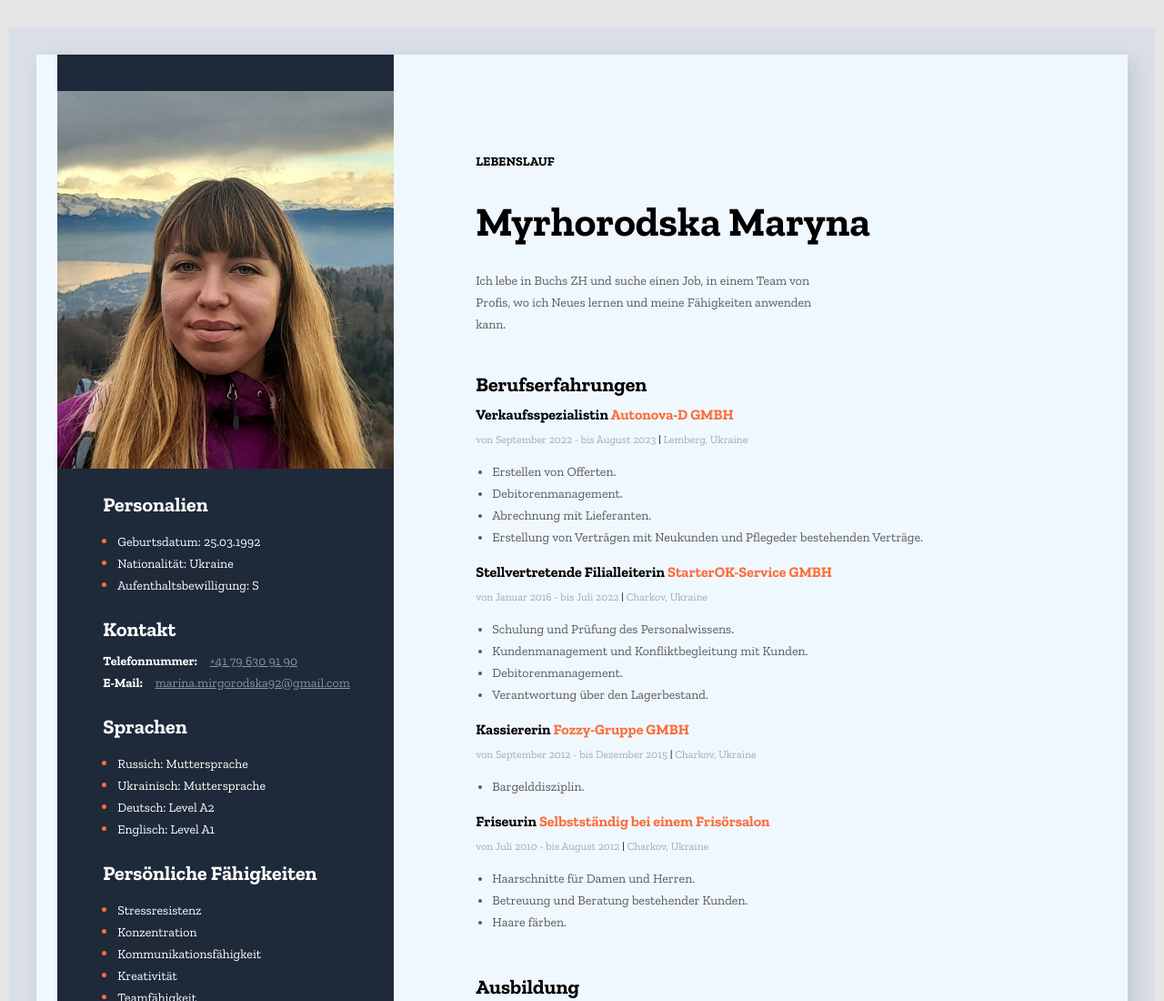
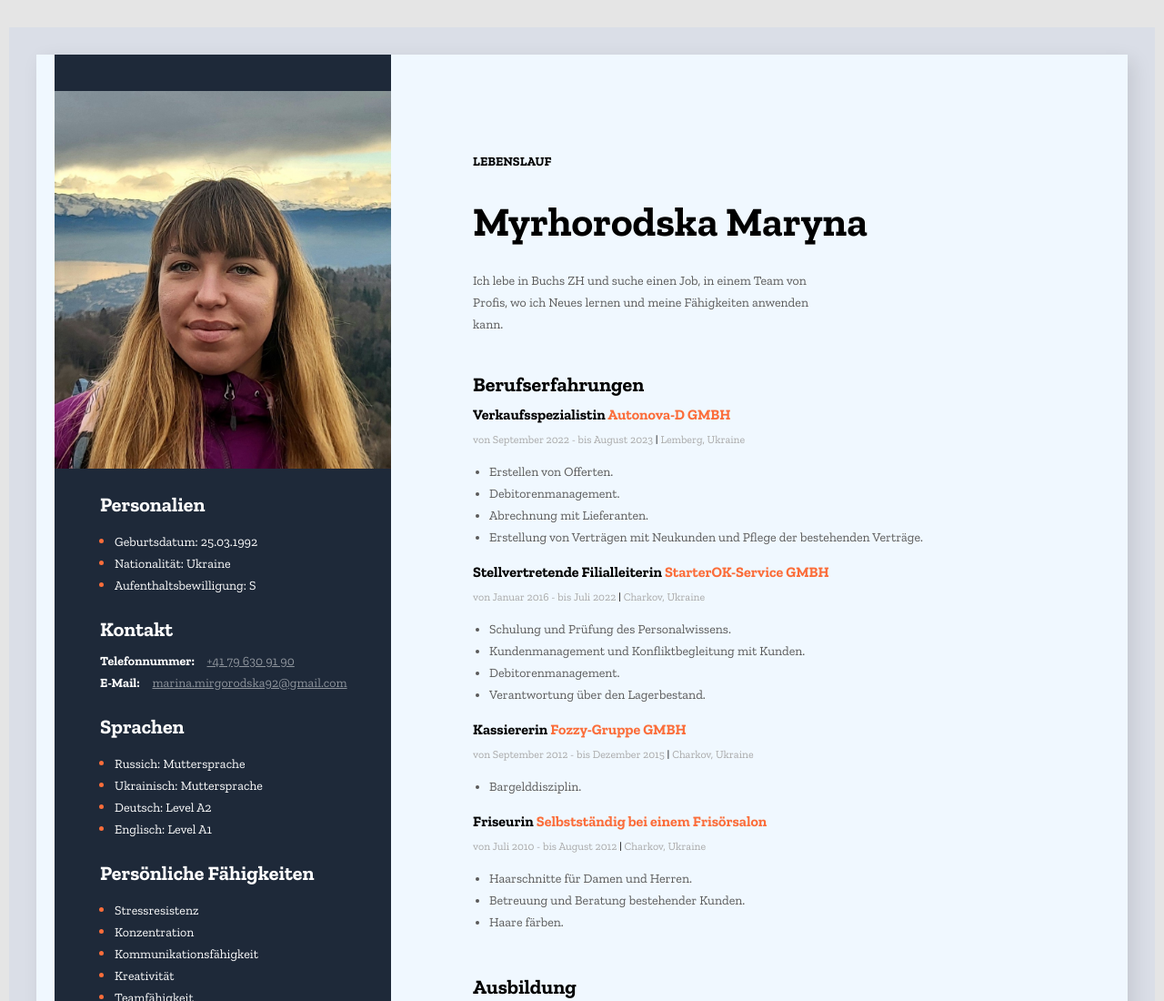
Before and after one commit to VladPshenichnyi/Lebenslauf-Marina, a plain HTML site: page index.html in a window 1280 px wide. Shown: the top 1100 px of the page at 91% size. Drawn offline with nearby package versions, Linux system fonts and the light colour scheme.

Commit message:
last
last

```diff
--- a/index.html
+++ b/index.html
@@ -50,7 +50,7 @@
                   Abrechnung mit Lieferanten.
                 </li>
                 <li class="My-work-expirienc-duty">
-                  Erstellung von Verträgen mit Neukunden und Pflegeder
+                  Erstellung von Verträgen mit Neukunden und Pflege der
                   bestehenden Verträge.
                 </li>
               </ul>
```
